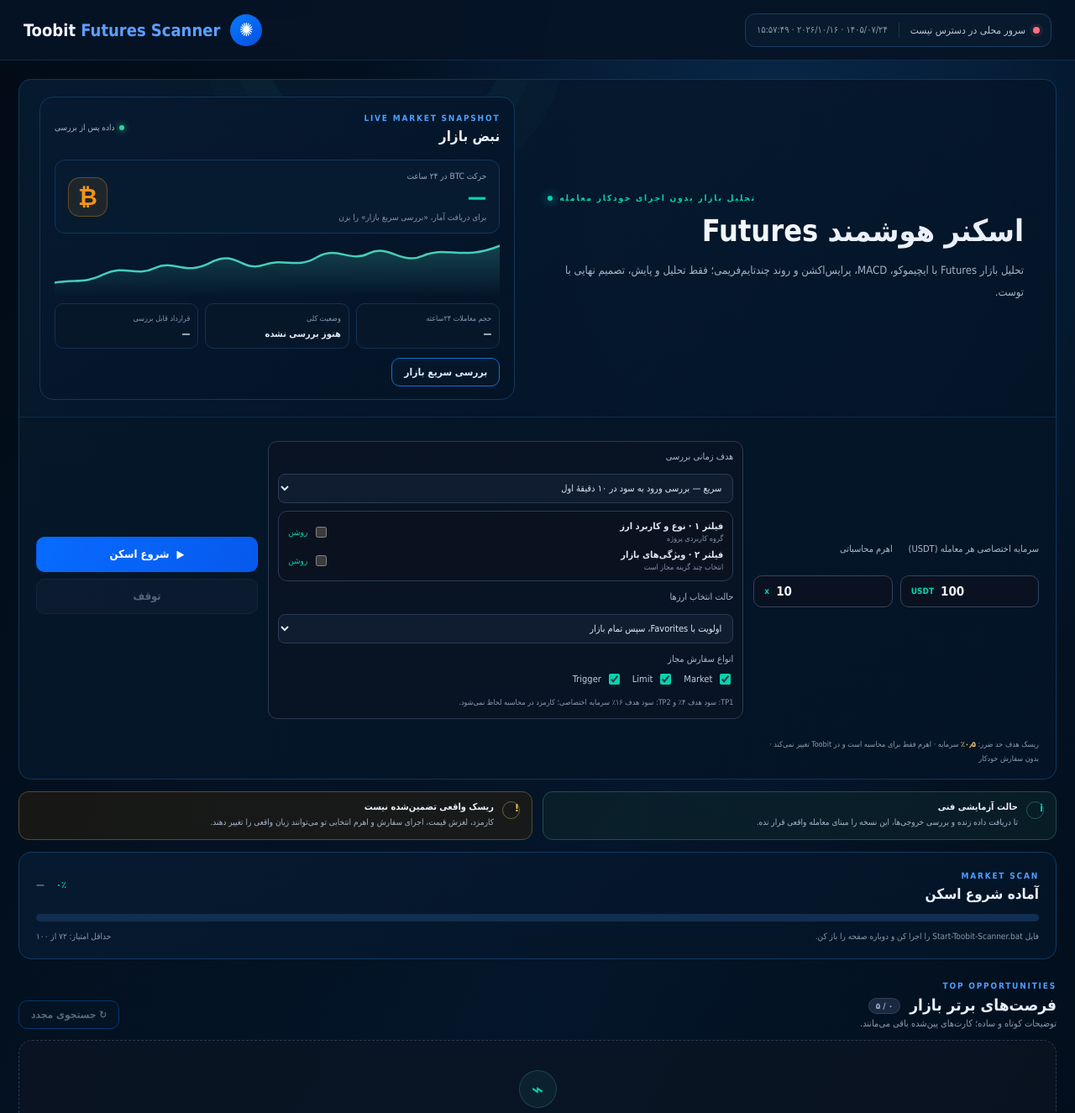
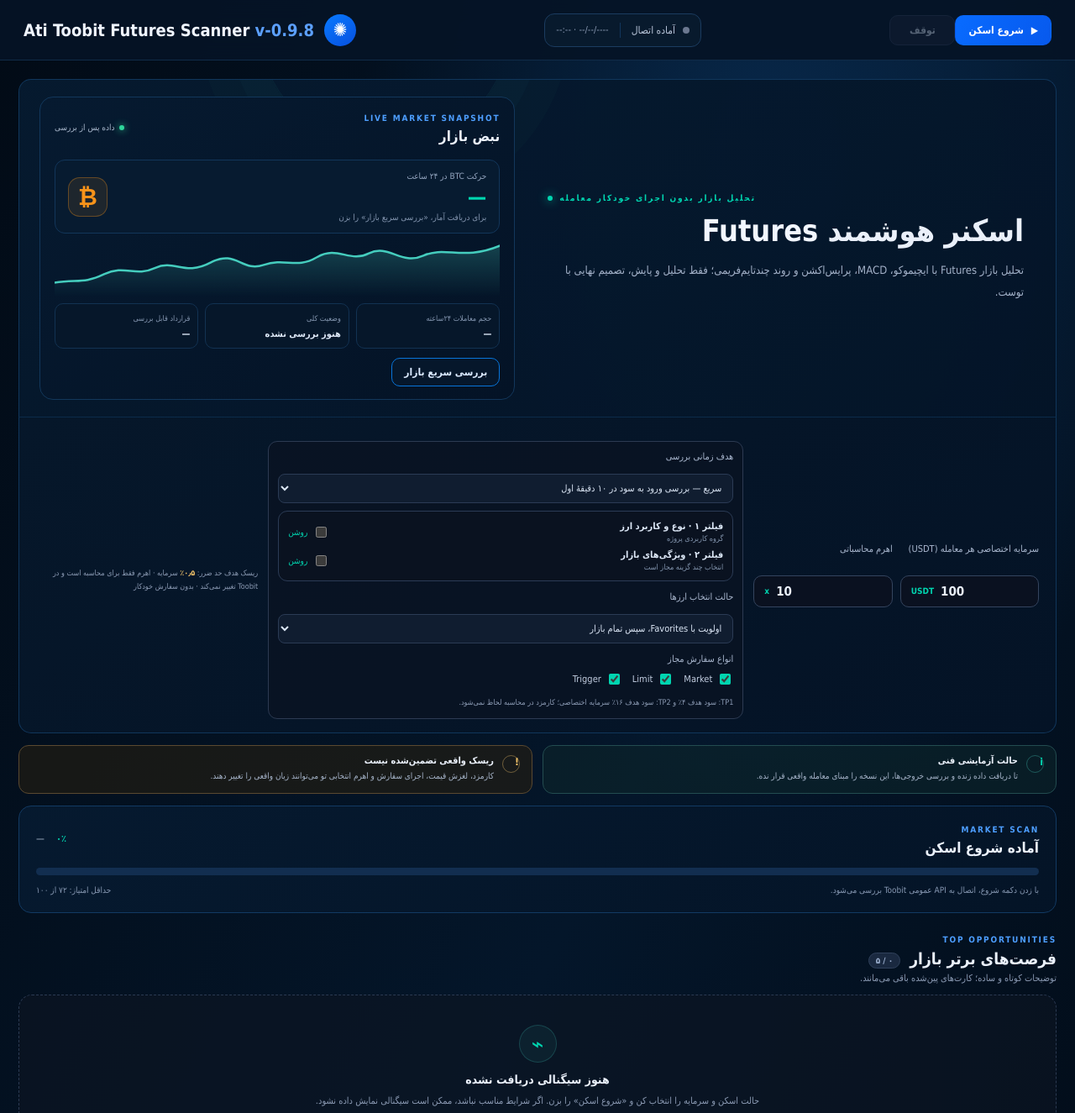
Before and after one commit to atefshamsi/AtiScannerbot, a website: page public/index.html in a window 1280 px wide. Shown: the top 1325 px of the page at 84% size. Drawn offline with Linux system fonts and the light colour scheme; no server answers.

Commit message:
Build desktop v-0.9.8: header controls and branding

```diff
--- a/public/index.html
+++ b/public/index.html
@@ -3,8 +3,8 @@
 <head>
   <meta charset="utf-8">
   <meta name="viewport" content="width=device-width, initial-scale=1">
-  <meta name="theme-color" content="#0b1020">
-  <title>اسکنر هوشمند Ati | Toobit</title>
+  <meta name="theme-color" content="#f3f6fb">
+  <title>Ati Toobit Futures Scanner v-0.9.8</title>
   <link rel="stylesheet" href="/style.css">
 </head>
 <body>
@@ -12,9 +12,9 @@
     <header class="topbar">
       <div class="brand">
         <div class="brand-mark">✺</div>
-        <div><div class="brand-title">Toobit <span>Futures Scanner</span></div><div class="brand-subtitle">اسکنر هوشمند Ati · فقط تحلیل و پایش</div></div>
+        <div><div class="brand-title">Ati Toobit Futures Scanner <span class="version-label">v-0.9.8</span></div><div class="brand-subtitle">فقط تحلیل و پایش</div></div>
       </div>
-      <div class="top-status"><span id="connectionDot" class="dot"></span><span id="connectionText">آماده اتصال</span><span class="divider-v"></span><span id="headerClock" class="tiny clock-badge">--:-- · --/--/----</span></div>
+      <div class="header-actions"><button id="startBtn" class="btn btn-primary"><span>▶</span> شروع اسکن</button><button id="stopBtn" class="btn btn-ghost" disabled>توقف</button></div><div class="top-status"><span id="connectionDot" class="dot"></span><span id="connectionText">آماده اتصال</span><span class="divider-v"></span><span id="headerClock" class="tiny clock-badge">--:-- · --/--/----</span></div>
     </header>
 
     <main>
@@ -69,7 +69,6 @@
             <div class="order-options"><label><input type="checkbox" name="orderType" value="Market" checked> Market</label><label><input type="checkbox" name="orderType" value="Limit" checked> Limit</label><label><input type="checkbox" name="orderType" value="Trigger" checked> Trigger</label></div>
             <div class="micro-note">TP1: سود هدف ۴٪ و TP2: سود هدف ۱۶٪ سرمایه اختصاصی؛ کارمزد در محاسبه لحاظ نمی‌شود.</div>
           </div>
-          <div class="button-row"><button id="startBtn" class="btn btn-primary"><span>▶</span> شروع اسکن</button><button id="stopBtn" class="btn btn-ghost" disabled>توقف</button></div>
           <div class="micro-note">ریسک هدف حد ضرر: <strong>۰٫۵٪</strong> سرمایه · اهرم فقط برای محاسبه است و در Toobit تغییر نمی‌کند · بدون سفارش خودکار</div>
         </div>
       </section>
@@ -94,7 +93,7 @@
       </section>
 
       <section class="signals-section">
-        <div class="section-head"><div><span class="section-kicker">TOP OPPORTUNITIES</span><h2>فرصت‌های برتر بازار <span class="count-pill" id="cardCount">۰ / ۵</span></h2><p>توضیحات کوتاه و ساده؛ کارت‌های پین‌شده باقی می‌مانند.</p></div><button id="searchAgainBtn" class="btn btn-secondary" disabled>↻ جستجوی مجدد</button></div>
+        <div class="section-head"><div><span class="section-kicker">TOP OPPORTUNITIES</span><h2>فرصت‌های برتر بازار <span class="count-pill" id="cardCount">۰ / ۵</span></h2><p>توضیحات کوتاه و ساده؛ کارت‌های پین‌شده باقی می‌مانند.</p></div></div>
         <div id="signalGrid" class="signal-grid"><div class="empty-state"><div class="empty-orbit">⌁</div><h3>هنوز سیگنالی دریافت نشده</h3><p>حالت اسکن و سرمایه را انتخاب کن و «شروع اسکن» را بزن. اگر شرایط مناسب نباشد، ممکن است سیگنالی نمایش داده نشود.</p></div></div>
       </section>
 
@@ -103,7 +102,7 @@
         <div class="panel info-panel"><div class="panel-title"><span class="title-icon">◷</span><div><h3>راهنمای تصمیم‌گیری</h3><p>قبل از هر ورود</p></div></div><div class="decision-list"><div><strong>۶۰ ثانیه</strong><span>فرصت اولیه برای بررسی؛ نه تضمین ماندگاری قیمت</span></div><div><strong>داده تازه</strong><span>در صورت قطع اتصال یا داده قدیمی، سیگنال را معتبر فرض نکن</span></div><div><strong>سطوح متغیر</strong><span>قبل از ورود، Entry و SL و اهداف را دوباره بررسی کن</span></div></div></div>
       </section>
     </main>
-    <footer><span>Toobit Futures Scanner · Local-only dashboard</span><span>ساخته‌شده برای تحلیل؛ تصمیم و اجرای معامله با کاربر است.</span></footer>
+    <footer><span>Ati Toobit Futures Scanner v-0.9.8 · Local-only dashboard</span><span>ساخته‌شده برای تحلیل؛ تصمیم و اجرای معامله با کاربر است.</span></footer>
   </div>
   <div id="toast" class="toast" role="status" aria-live="polite"></div>
   <script src="/app.js" defer></script>
```
